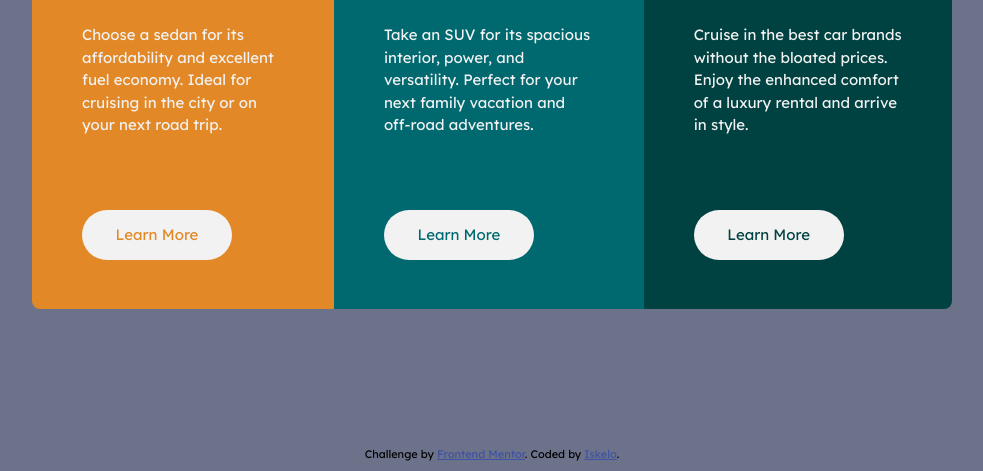
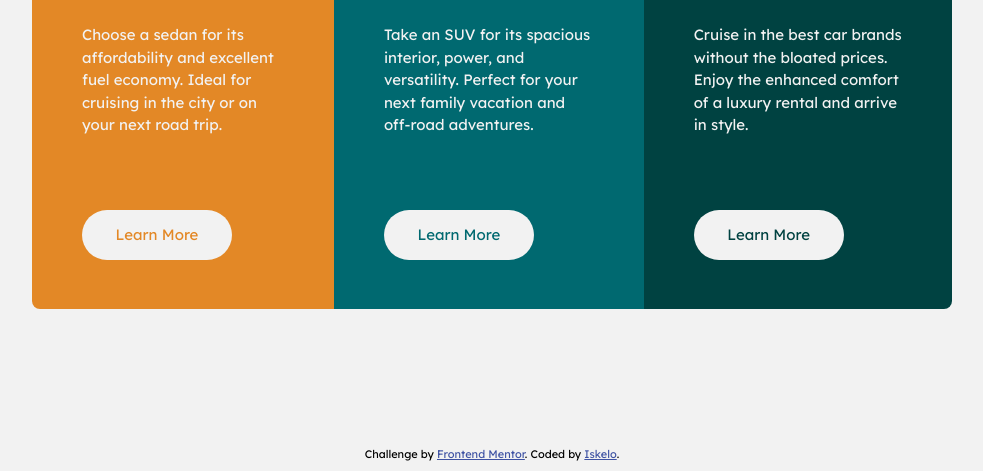
Before and after one commit to Iskelo/3-column-preview-card-component, a plain HTML site: page index.html in a window 1280 px wide. Shown: the part 329-800 px from the top of the page, without its empty margins (148-1131 px from the left). Drawn offline with Linux system fonts and the light colour scheme.

Commit message:
modified:   style.css

```diff
--- a/style.css
+++ b/style.css
@@ -40,7 +40,7 @@ body {
 	font-family: 'Lexend Deca', sans-serif;
 	font-size: 15px;
 	align-items: center;
-	background-color: var(--neutralTransparent);
+	background-color: var(--neutralBright);
 }
 
 footer {
```
